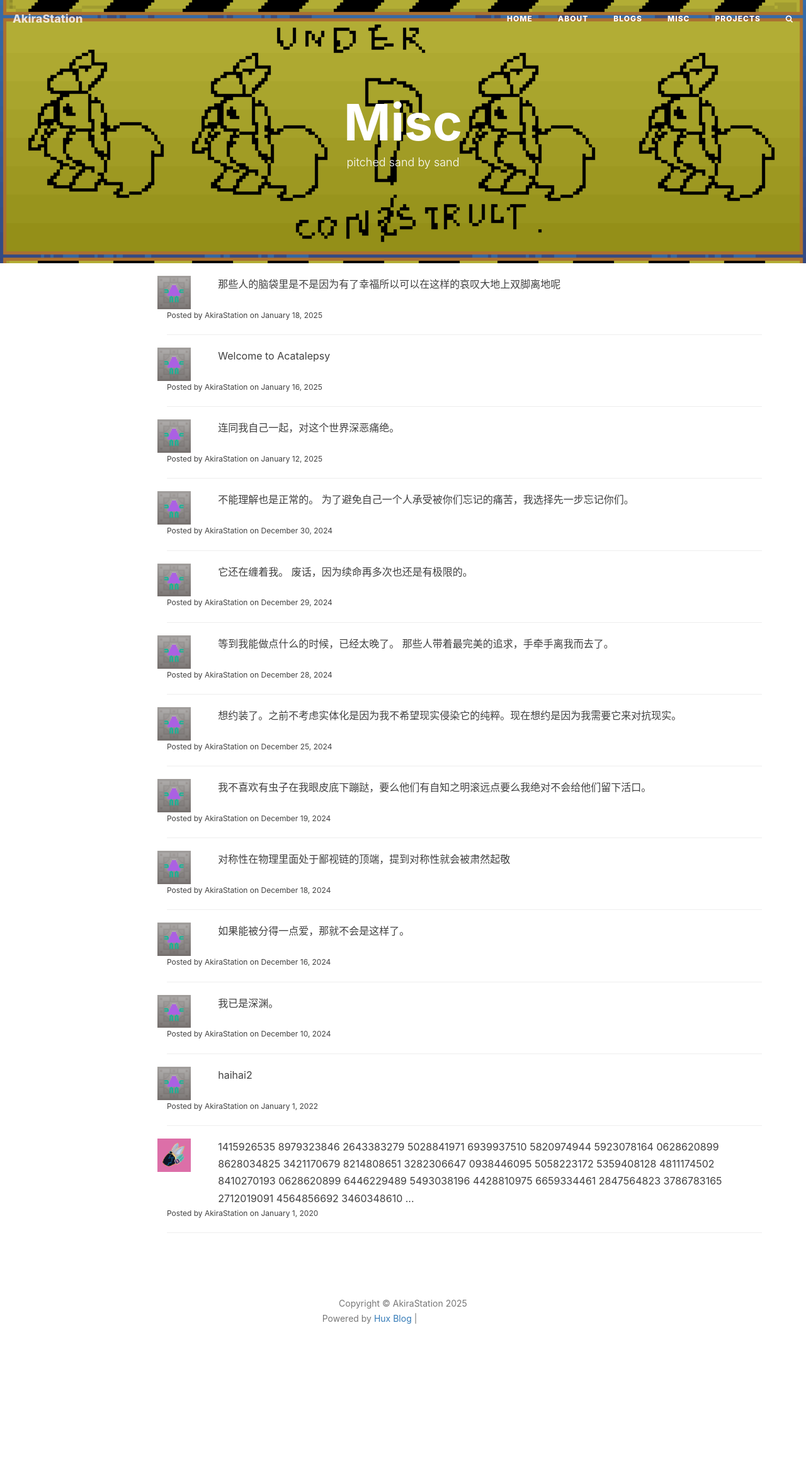
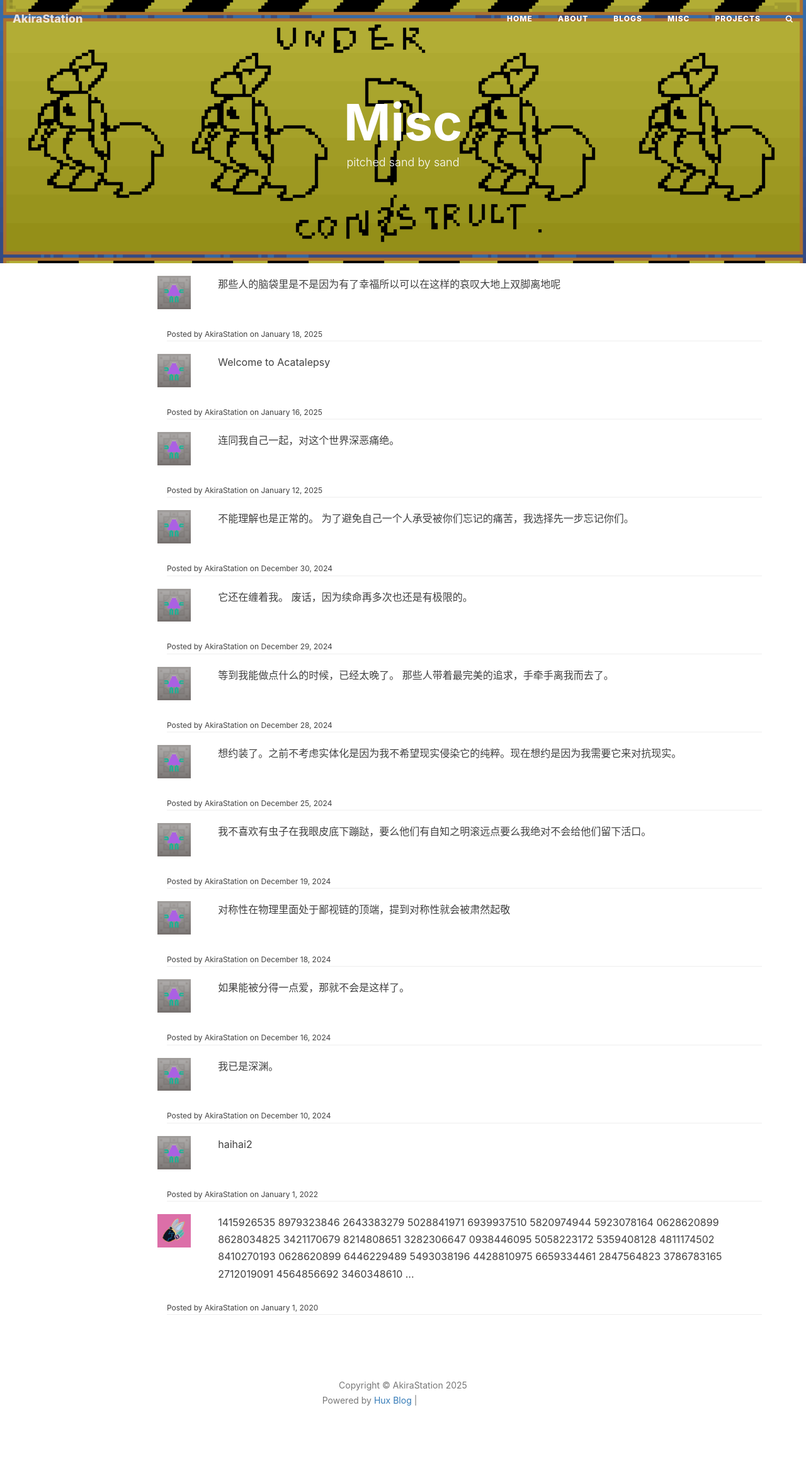
Before and after one commit to AkiraStation/AkiraStation.github.io, a Jekyll site: the page built from misc.html, in a window 1280 px wide. Shown: the whole page at 63% size. Built offline with Jekyll 4.4.1, drawn with Linux system fonts in a browser that asks for light colours; nearby versions of some CDN libraries; comment, search, counter and statistics services are not loaded; before the commit the page ends 2198 px from its top, so only the background shows below that; grey boxes are pictures that could not be loaded.

Commit message:
Update misc.html

```diff
--- a/misc.html
+++ b/misc.html
@@ -34,11 +34,11 @@ header-mask: 0.3
                 </div>
             </a>
           </div>
-          <p class="post-meta" style="font-size: 12px; margin-top: 0;margin-bottom:0 ;">
+          <p class="post-meta" style="font-size: 12px; margin-bottom:0 ;">
             Posted by {% if _miscky.author %}{{ _miscky.author }}{% else %}{{ site.title }}{% endif %} on {{ _miscky.date | date: "%B %-d, %Y" }}
         </p>
         <div width = "100%"></div>
-            <hr>
+            <hr style = "margin-top: 0;">
           {%- if forloop.last -%}
 				{%- endif -%}
         {%- endfor -%}
```
